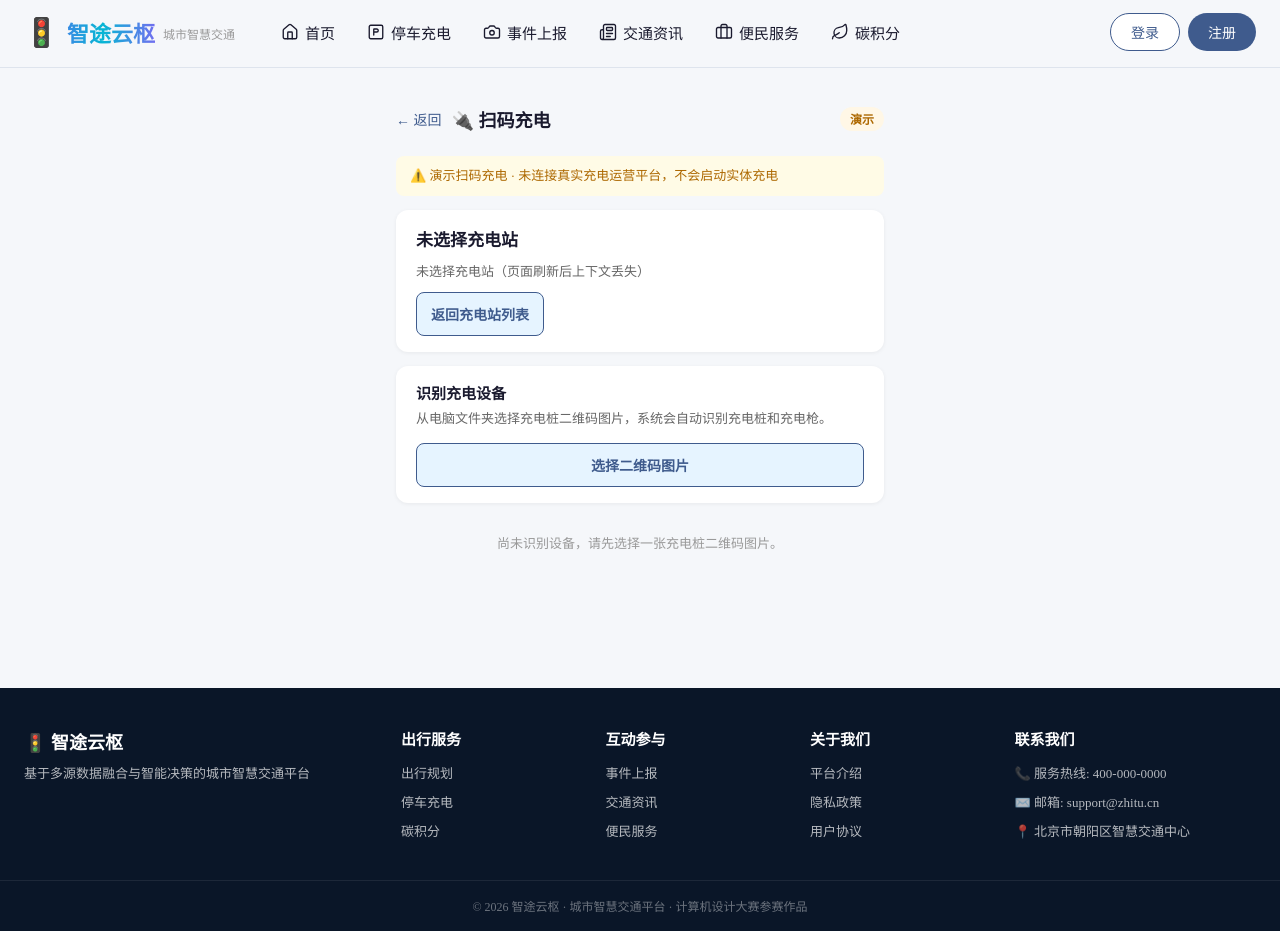
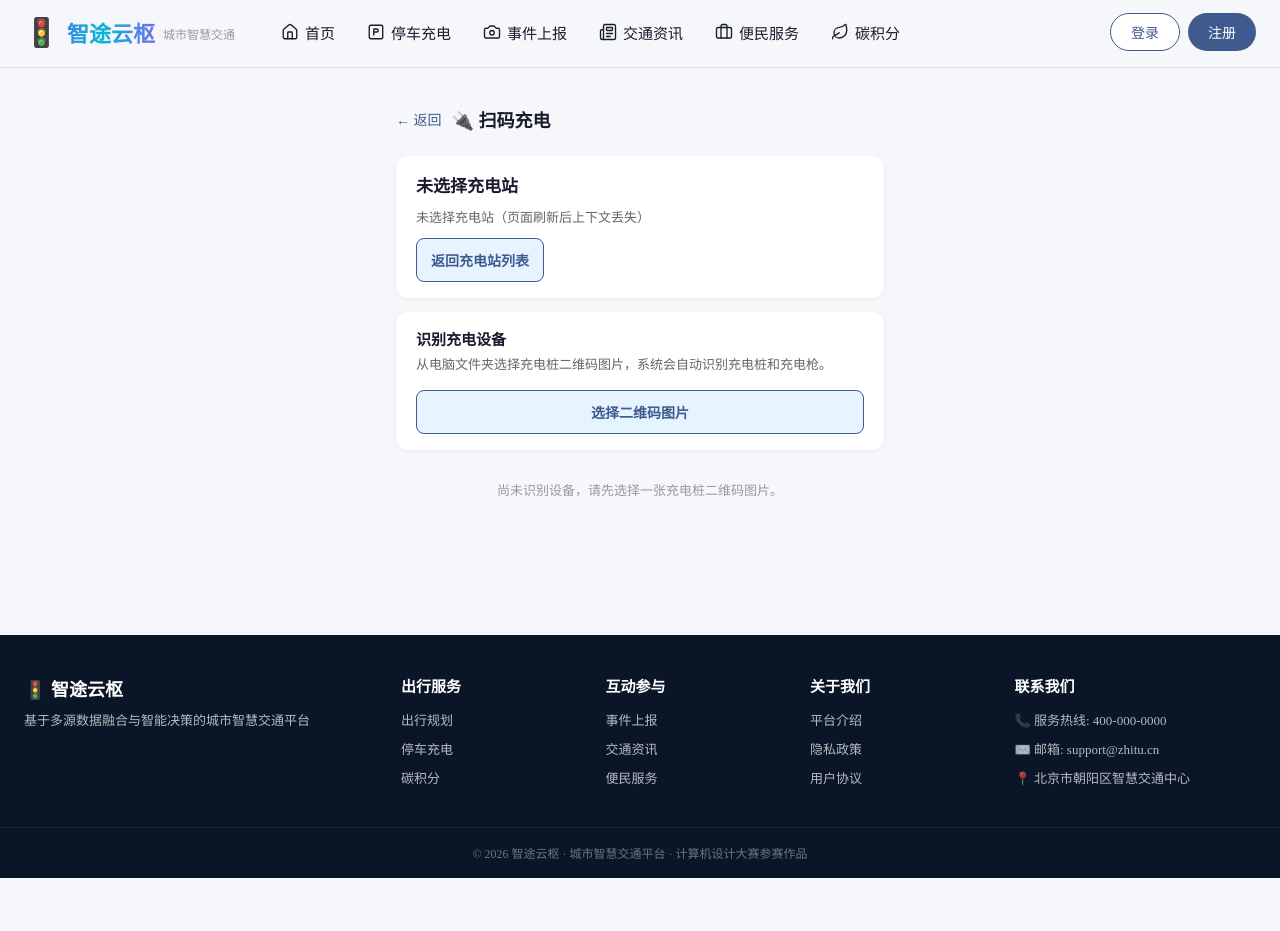
Before and after one commit to negrettetane-dev/-, a React (Vite) app in the folder packages/citizen/: page /charging/scan in a window 1280 px wide. After the commit the page ends 878 px from the top, so only its background shows below. Built offline with nearby package versions, Linux system fonts and the light colour scheme; no server answers; a web font is replaced by a local one.

Commit message:
移除扫码充电页顶部演示提示

```diff
--- a/packages/citizen/src/pages/charging/ChargingScanPage.tsx
+++ b/packages/citizen/src/pages/charging/ChargingScanPage.tsx
@@ -128,11 +128,6 @@ const ChargingScanPage: React.FC = () => {
       <div className={styles.header}>
         <span className={styles.back} onClick={() => navigate(-1)}>← 返回</span>
         <span className={styles.title}>🔌 扫码充电</span>
-        <span className={styles.demoBadge}>演示</span>
-      </div>
-
-      <div className={styles.warnBanner}>
-        ⚠️ 演示扫码充电 · 未连接真实充电运营平台，不会启动实体充电
       </div>
 
       <div className={styles.stationCard}>
```
